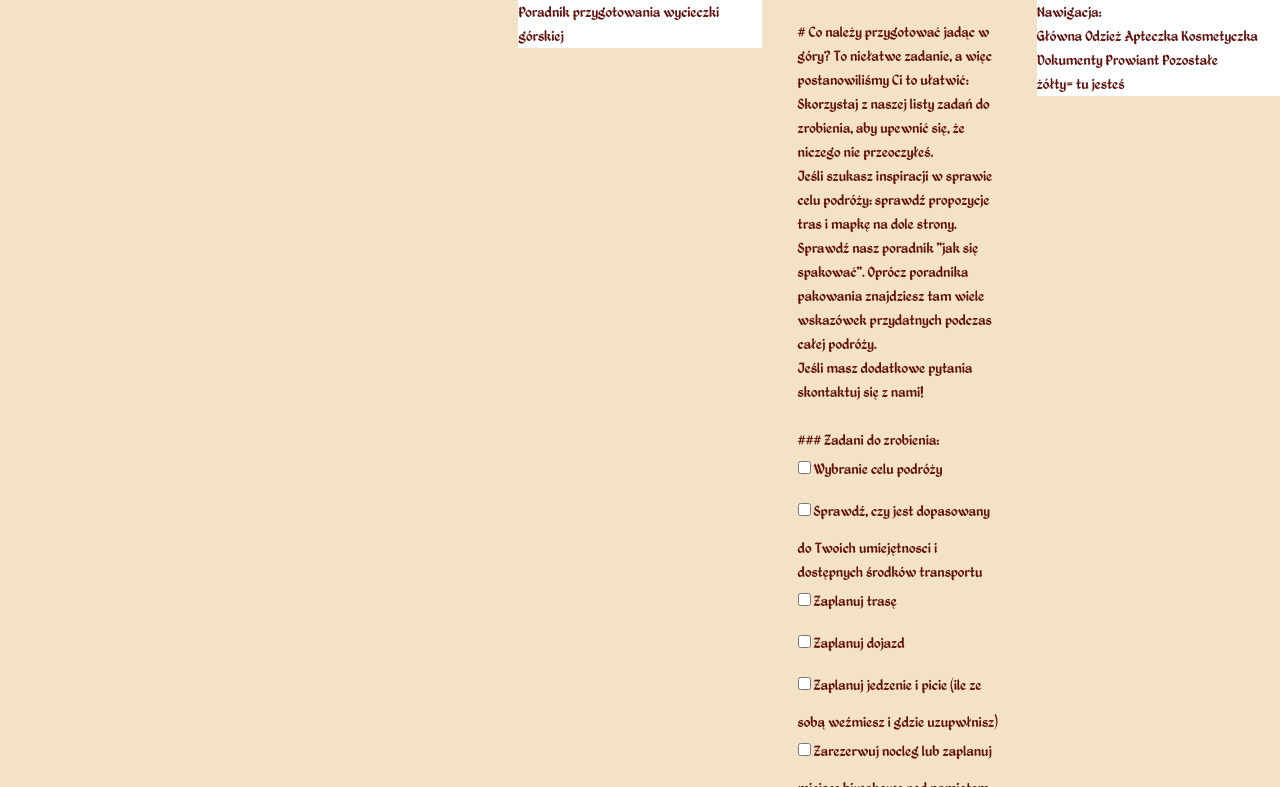
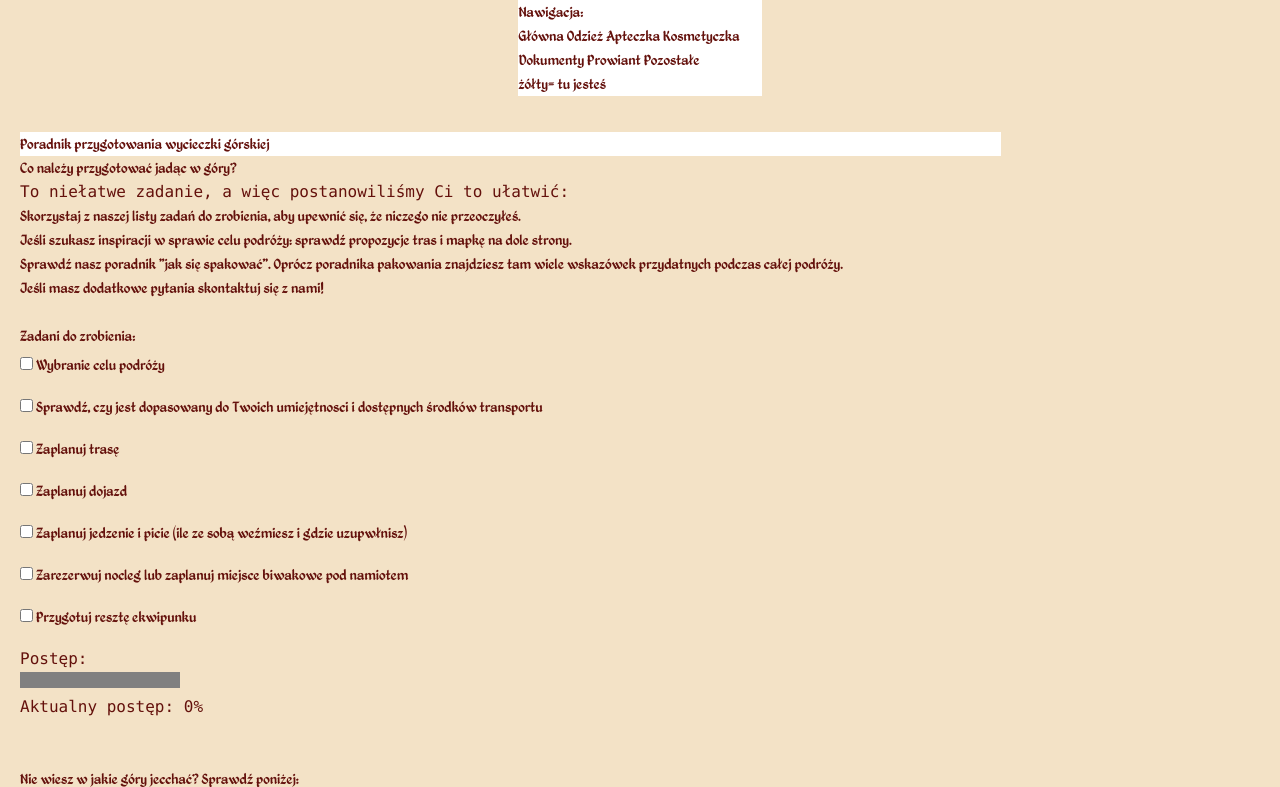
Before and after one commit to kama-pa-go/KGprojects, a Jekyll site: the page built from home.md, in a window 1280 px wide and 1400 px high, cut to the strip 0-787 px from the top of the window. Built offline with Jekyll 4.4.1, drawn with Linux system fonts in a browser that asks for light colours; some of the changed text lies outside the part shown.

Commit message:
Your commit message here

```diff
--- a/_layouts/default1.html
+++ b/_layouts/default1.html
@@ -1,9 +1,14 @@
 <!DOCTYPE html>
 <html>
   <head>
-    <meta charset="utf-8" />
-    <title>{{ page.title }}</title>
+    <meta charset="UTF-8" />
+    <link rel="icon" type="image/svg+xml" href="/vite.svg" />
+    <meta name="viewport" content="width=device-width, initial-scale=1.0" />
+    <title>Górołazy</title>
     <link rel="stylesheet" href="assets/output.css" />
+    <link rel="stylesheet" href="https://cdnjs.cloudflare.com/ajax/libs/font-awesome/6.5.1/css/all.min.css"
+    integrity="sha512-DTOQO9RWCH3ppGqcWaEA1BIZOC6xxalwEsw9c2QQeAIftl+Vegovlnee1c9QX4TctnWMn13TZye+giMm8e2LwA=="
+    crossorigin="anonymous" referrerpolicy="no-referrer" />
 
     <style>
         .zadanie {
@@ -18,7 +23,14 @@
     <p>{% feed_meta %}</p>
     <p>{% seo %}</p>
   </head>
-  <body>
+  <body class="grid grid-cols-1 sm:grid-cols-5 gap-4 items-stretch">
+    <div class="hide sm:col-span-1 bd-amber-900">
+      <h3 style="background-color: rgb(255, 255, 255)">
+      Nawigacja: {% include navigation_ekwipunek.html %} żółty= tu jesteś
+      </h3>
+    </div>
+
+    <div class="sm:col-span-4 m-5">
     <header>
       <h1 style="background-color: rgb(255, 255, 255)">{{ page.title }}</h1>
     </header>
@@ -28,10 +40,6 @@
       <br/>
     </article>
 
-    <footer>
-      <h3 style="background-color: rgb(255, 255, 255)">
-      Nawigacja: {% include navigation_ekwipunek.html %} żółty= tu jesteś
-      </h3>
-    </footer>
+    </div>
   </body>
 </html>
--- a/home.md
+++ b/home.md
@@ -2,9 +2,7 @@
 layout: default1
 title: Poradnik przygotowania wycieczki górskiej
 ---
-<body class="grid grid-cols-1 sm:grid-cols-5 gap-4 items-stretch">
-  <div class="hide sm:col-span-1 bd-amber-900"></div>
-  <div class="sm:col-span-4 m-5">
+
 # Co należy przygotować jadąc w góry?
 To niełatwe zadanie, a więc postanowiliśmy Ci to ułatwić:
 <ol type="I">
```
Also changed, not shown: assets/import _requests_scaping.py (renamed from import _requests_scaping.py), assets/search.py (renamed from search.py).
